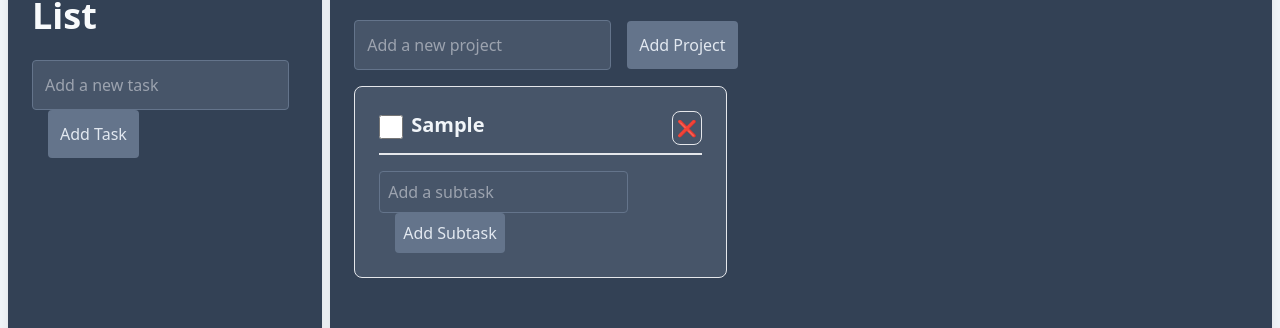
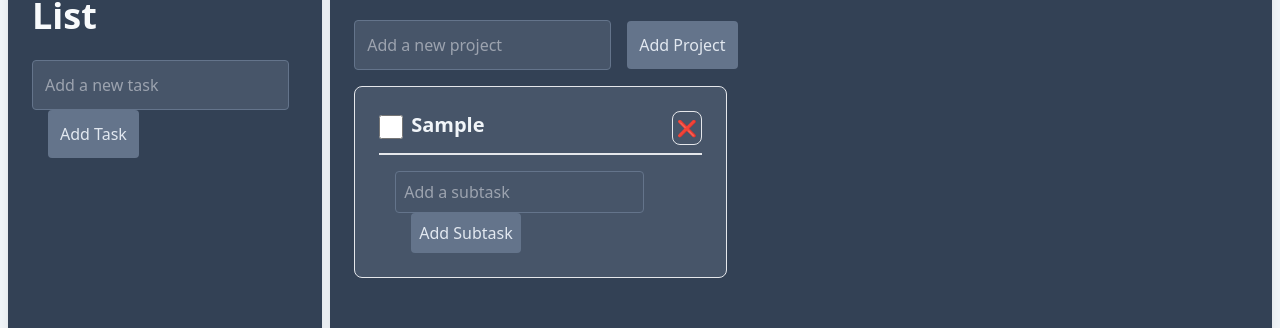
Before and after one commit to joshuascott019/my-dashboard, a React (Vite) app: page / in a window 1280 px wide. Both pictures are taken after typing "Sample" into the empty fields and a click on the button "Add Project". Shown: the part 172-500 px from the top of the page. Built offline with nearby package versions, Linux system fonts and the light colour scheme.

Commit message:
Revert "wip"
This reverts commit 6ca561153279ac3a921d055579a49666c01d6bdc.

```diff
--- a/package.json
+++ b/package.json
@@ -12,7 +12,6 @@
   "dependencies": {
     "prop-types": "^15.8.1",
     "react": "^18.3.1",
-    "react-beautiful-dnd": "^13.1.1",
     "react-dom": "^18.3.1",
     "react-icons": "^5.3.0"
   },
--- a/src/components/ProjectManagement.jsx
+++ b/src/components/ProjectManagement.jsx
@@ -1,5 +1,4 @@
 import { useState, useEffect } from 'react';
-import { DragDropContext, Droppable, Draggable } from 'react-beautiful-dnd';
 
 function ProjectManagement() {
   const [projects, setProjects] = useState(
@@ -18,7 +17,7 @@ function ProjectManagement() {
       ...projects,
       { name: projectInput, completed: false, subtasks: [] },
     ]);
-    setSubtaskInputs([...subtaskInputs, '']);
+    setSubtaskInputs([...subtaskInputs, '']); // Add a new subtask input for the new project
     setProjectInput('');
   };
 
@@ -41,7 +40,7 @@ function ProjectManagement() {
     setProjects(updatedProjects);
 
     const updatedSubtaskInputs = [...subtaskInputs];
-    updatedSubtaskInputs[projectIndex] = '';
+    updatedSubtaskInputs[projectIndex] = ''; // Reset subtask input for the specific project
     setSubtaskInputs(updatedSubtaskInputs);
   };
 
@@ -69,30 +68,11 @@ function ProjectManagement() {
     setProjects(updatedProjects);
   };
 
-  const onDragEnd = (result) => {
-    const { source, destination, type } = result;
-    if (!destination) return;
-
-    if (type === 'PROJECT') {
-      const reorderedProjects = Array.from(projects);
-      const [removed] = reorderedProjects.splice(source.index, 1);
-      reorderedProjects.splice(destination.index, 0, removed);
-      setProjects(reorderedProjects);
-    } else if (type === 'SUBTASK') {
-      const projectIndex = parseInt(source.droppableId);
-      const updatedProjects = Array.from(projects);
-      const project = updatedProjects[projectIndex];
-      const [removedSubtask] = project.subtasks.splice(source.index, 1);
-      project.subtasks.splice(destination.index, 0, removedSubtask);
-      setProjects(updatedProjects);
-    }
-  };
-
   const deleteProject = (projectIndex) => {
     setProjects(projects.filter((_, index) => index !== projectIndex));
     setSubtaskInputs(
       subtaskInputs.filter((_, index) => index !== projectIndex)
-    );
+    ); // Remove the subtask input for the deleted project
   };
 
   const deleteSubtask = (projectIndex, subtaskIndex) => {
@@ -134,25 +114,10 @@ function ProjectManagement() {
           Add Project
         </button>
       </div>
-      <DragDropContext onDragEnd={onDragEnd}>
-        <Droppable droppableId="projects" type="PROJECT">
-          {(provided) => (
-            <ul
-              className="flex flex-wrap justify-start gap-8"
-              {...provided.droppableProps}
-              ref={provided.innerRef}
-            >
+      <ul className="flex flex-wrap justify-star gap-8">
         {projects.map((project, projectIndex) => (
-                <Draggable
-                  key={`project-${projectIndex}`}
-                  draggableId={`project-${projectIndex}`}
-                  index={projectIndex}
-                >
-                  {(provided) => (
           <li
-                      ref={provided.innerRef}
-                      {...provided.draggableProps}
-                      {...provided.dragHandleProps}
+            key={projectIndex}
             className="border p-6 rounded-lg bg-slate-600 w-5/12"
           >
             <div className="flex flex-wrap items-start justify-between border-b-2 pb-2 overflow-hidden">
@@ -180,70 +145,41 @@ function ProjectManagement() {
                 ❌
               </button>
             </div>
-                      <Droppable
-                        droppableId={projectIndex.toString()}
-                        type="SUBTASK"
-                      >
-                        {(provided) => (
-                          <ul
-                            className="ml-4 mt-4"
-                            {...provided.droppableProps}
-                            ref={provided.innerRef}
-                          >
+
+            {/* Subtasks */}
+            <div className="ml-4 mt-4">
+              <ul className="mt-4">
                 {project.subtasks.map((subtask, subtaskIndex) => (
-                              <Draggable
-                                key={`subtask-${projectIndex}-${subtaskIndex}`}
-                                draggableId={`subtask-${projectIndex}-${subtaskIndex}`}
-                                index={subtaskIndex}
-                              >
-                                {(provided) => (
                   <li
-                                    ref={provided.innerRef}
-                                    {...provided.draggableProps}
-                                    {...provided.dragHandleProps}
+                    key={subtaskIndex}
                     className="flex flex-wrap items-start justify-between mb-4 overflow-hidden"
                   >
                     <div className="flex flex-wrap w-10/12">
                       <input
                         type="checkbox"
                         onChange={() =>
-                                          toggleSubtaskComplete(
-                                            projectIndex,
-                                            subtaskIndex
-                                          )
+                          toggleSubtaskComplete(projectIndex, subtaskIndex)
                         }
                         className="w-6 h-6 mr-2 mt-1 p-2 bg-slate-500 text-slate-200 rounded hover:bg-slate-400 transition-colors"
                         checked={subtask.completed}
                       />
                       <span
                         className={`text-slate-100 w-3/4 overflow-hidden ${
-                                          subtask.completed
-                                            ? 'line-through text-slate-400'
-                                            : ''
+                          subtask.completed ? 'line-through text-slate-400' : ''
                         }`}
                       >
                         {subtask.name}
                       </span>
                     </div>
                     <button
-                                      onClick={() =>
-                                        deleteSubtask(
-                                          projectIndex,
-                                          subtaskIndex
-                                        )
-                                      }
+                      onClick={() => deleteSubtask(projectIndex, subtaskIndex)}
                       className="p-1 text-red-500 hover:text-red-400 transition-colors rounded-lg border"
                     >
                       ❌
                     </button>
                   </li>
-                                )}
-                              </Draggable>
                 ))}
-                            {provided.placeholder}
               </ul>
-                        )}
-                      </Droppable>
               <input
                 type="text"
                 value={subtaskInputs[projectIndex] || ''}
@@ -267,15 +203,10 @@ function ProjectManagement() {
               >
                 Add Subtask
               </button>
+            </div>
           </li>
-                  )}
-                </Draggable>
         ))}
-              {provided.placeholder}
       </ul>
-          )}
-        </Droppable>
-      </DragDropContext>
     </div>
   );
 }
```
Also changed, not shown: 1 other file (tests, documents, lock files or other folders). Lines whose indentation alone changed are shown as unchanged.
